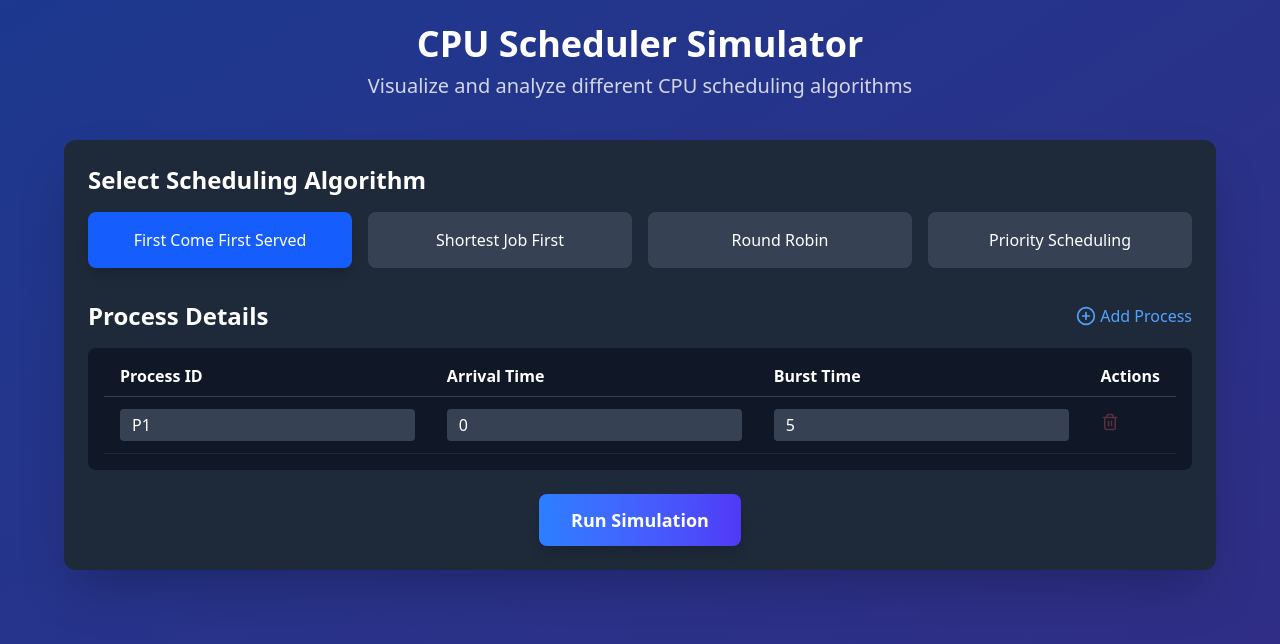
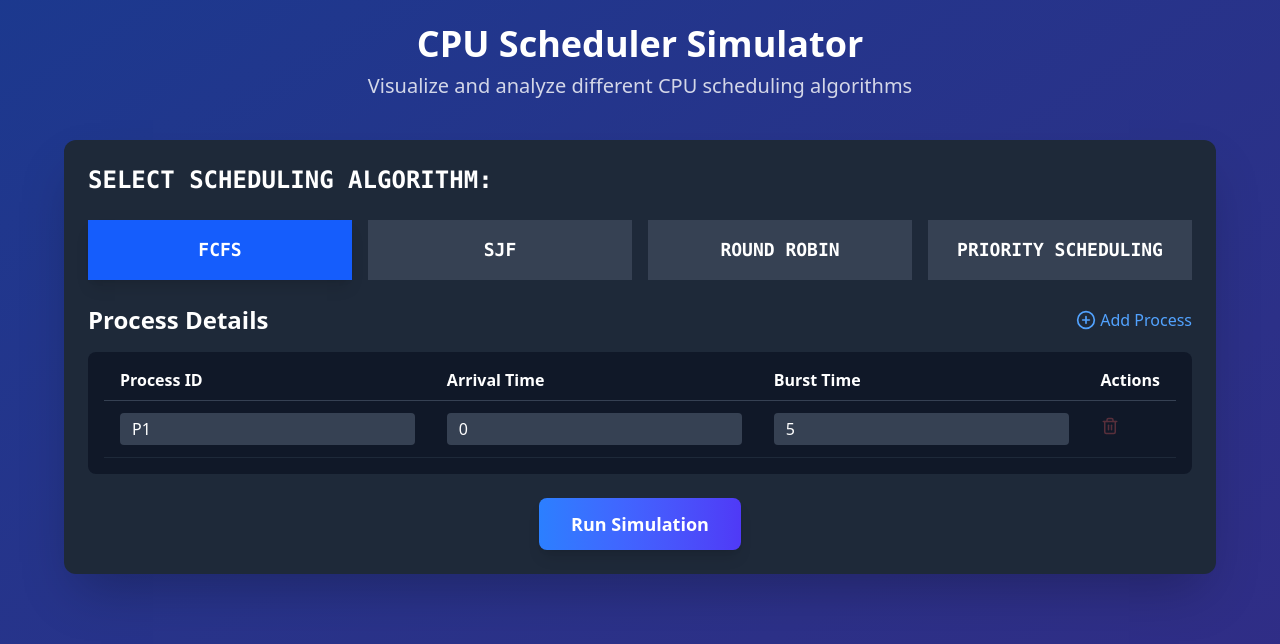
Before and after one commit to GhushitDevX/CPU_Scheduler, a React (Vite) app in the folder frontend/: page / in a window 1280 px wide. Shown: the top 644 px of the page. Built offline with nearby package versions, Linux system fonts and the light colour scheme.

Commit message:
Update AlgorithmSelector.jsx

```diff
--- a/frontend/src/components/AlgorithmSelector.jsx
+++ b/frontend/src/components/AlgorithmSelector.jsx
@@ -8,47 +8,46 @@ const AlgorithmSelector = ({
   onTimeQuantumChange
 }) => {
   const algorithms = [
-    { id: 'FCFS', name: 'First Come First Served' },
-    { id: 'SJF', name: 'Shortest Job First' },
-    { id: 'RR', name: 'Round Robin' },
-    { id: 'Priority', name: 'Priority Scheduling' }
+    { id: 'FCFS', name: 'FCFS' },
+    { id: 'SJF', name: 'SJF' },
+    { id: 'RR', name: 'ROUND ROBIN' },
+    { id: 'Priority', name: 'PRIORITY SCHEDULING' }
   ];
 
   return (
-    <div className="mb-8">
-      <h2 className="text-2xl font-bold mb-4">Select Scheduling Algorithm</h2>
-
+    <div className="relative flex flex-col space-y-6">
+      <h2 className="text-2xl font-mono font-bold mb-6 uppercase">Select Scheduling Algorithm:</h2>
       <div className="grid grid-cols-2 md:grid-cols-4 gap-4 mb-6">
         {algorithms.map(algo => (
           <button
             key={algo.id}
-            className={`p-4 rounded-lg text-center transition-all ${
+            className={`py-4 px-3 cursor-pointer rounded-2x transition-all ${
               algorithm === algo.id
                 ? 'bg-blue-600 shadow-lg'
                 : 'bg-gray-700 hover:bg-gray-600'
             }`}
             onClick={() => onAlgorithmChange(algo.id)}
           >
-            <div className="font-medium">{algo.name}</div>
+            <div className="font-mono text-lg font-bold">{algo.name}</div>
           </button>
         ))}
       </div>
 
       {(algorithm === 'SJF' || algorithm === 'Priority') && (
-        <div className="mb-6">
-          <h3 className="text-xl font-semibold mb-3">Execution Mode</h3>
-          <div className="flex space-x-4">
+        <div className="my-5 flex items-center gap-4">
+          <h3 className="text-xl font-semibold font-mono uppercase">Execution Mode:</h3>
+          <div className="flex space-x-4 text-md font-mono">
             <button
-              className={`px-4 py-2 rounded-lg ${
-                !isPreemptive ? 'bg-blue-600' : 'bg-gray-700'
+              className={`px-4 py-2 rounde cursor-pointer ${
+                !isPreemptive ? 'bg-green-500' : 'bg-gray-700'
               }`}
               onClick={() => onPreemptiveChange(false)}
             >
               Non-Preemptive
             </button>
             <button
-              className={`px-4 py-2 rounded-lg ${
-                isPreemptive ? 'bg-blue-600' : 'bg-gray-700'
+              className={`px-4 py-2 cursor-pointer ${
+                isPreemptive ? 'bg-green-500' : 'bg-gray-700'
               }`}
               onClick={() => onPreemptiveChange(true)}
             >
@@ -59,17 +58,16 @@ const AlgorithmSelector = ({
       )}
 
       {algorithm === 'RR' && (
-        <div className="mb-6">
-          <h3 className="text-xl font-semibold mb-3">Time Quantum</h3>
+        <div className="my-5 flex items-center gap-3">
+          <h3 className="text-xl font-semibold font-mono uppercase">Time Quantum:</h3>
           <div className="flex items-center">
             <input
               type="number"
               min="1"
               value={timeQuantum}
               onChange={(e) => onTimeQuantumChange(e.target.value)}
-              className="bg-gray-700 text-white px-4 py-2 rounded-lg w-24 focus:outline-none focus:ring-2 focus:ring-blue-500"
+              className="bg-gray-700 text-white px-4 py-2 w-24 focus:outline-none focus:ring-2 focus:ring-blue-500"
             />
-            <span className="ml-2">time units</span>
           </div>
         </div>
       )}
```
